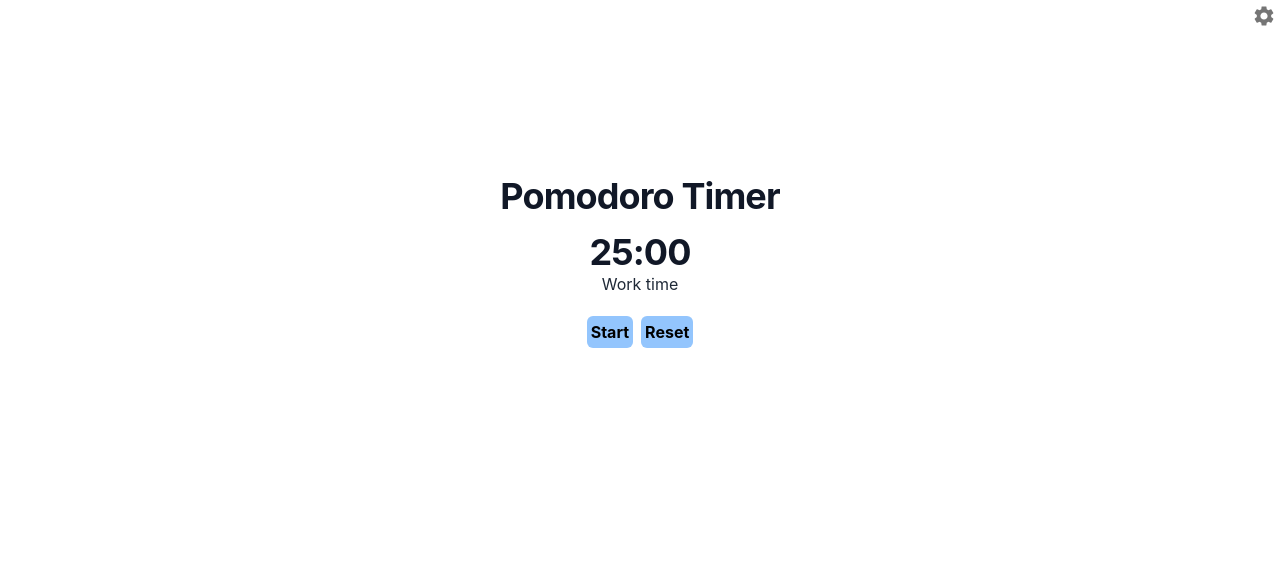
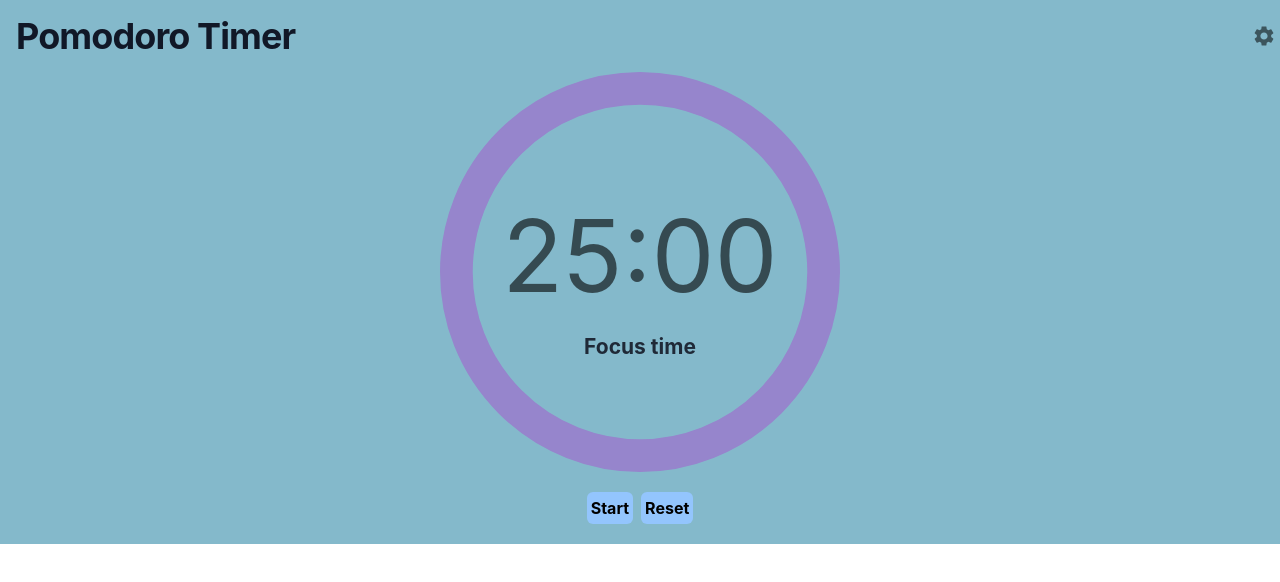
Before and after one commit to meo0/pomodoro-timer-web, a React (Create React App) app: page / in a window 1280 px wide. Shown: the top 582 px of the page. Built offline with nearby package versions, Linux system fonts and the light colour scheme; no server answers.

Commit message:
install #1

```diff
--- a/src/components/PomodoroNormal.jsx
+++ b/src/components/PomodoroNormal.jsx
@@ -1,5 +1,6 @@
 /** @jsxImportSource @emotion/react */
 import PropTypes from 'prop-types';
+import CircularProgress from '@mui/material/CircularProgress';
 import Switch from '@mui/material/Switch';
 import {css} from '@emotion/react';
 import {useState, useRef, useEffect, forwardRef} from 'react';
@@ -25,7 +26,7 @@ import {
   Unstable_NumberInput as BaseNumberInput,
   numberInputClasses,
 } from '@mui/base/Unstable_NumberInput';
-import { styled } from '@mui/system';
+import { bgcolor, display, styled } from '@mui/system';
 
 export const PomodoroNormal = () => {
     const [timef, setTimef] = useState(0);//seconds*1000
@@ -119,6 +120,9 @@ export const PomodoroNormal = () => {
     const handleClose = () => {
         setOpen(false);
     }
+    const progress = (time, span) => {
+        return 100 - ((time / (span*60)) * 100);
+    }
     const settingStyle = css`
             padding: 3px;
             margin:1px 1px 1px auto;
@@ -127,23 +131,33 @@ export const PomodoroNormal = () => {
             }
             `;
     return (
-        <div>
+        <Box sx={{bgcolor: '#84b9cb'}}>{/*heightは後々実装していく*/}
         <div css={css`display:flex; overflow: hidden;`}>
+            <h2 className='text-3xl font-bold tracking-tight text-gray-900 sm:text-4xl p-4'>Pomodoro Timer</h2>
             <IconButton css={settingStyle} size='large' aria-label='setting' onClick={handleClickOpen}><SettingsIcon/></IconButton>
         </div>
-        <div className="isolate bg-white px-6 py-24 sm:py-32 lg:px-8">
-            <div className='mx-auto max-w-2xl text-center'>
-            <h2 className='text-3xl font-bold tracking-tight text-gray-900 sm:text-4xl p-4'>Pomodoro Timer</h2>
-            <p className='text-3xl font-bold tracking-tight text-gray-900 sm:text-4xl'>{isWorking ? displayTime(countDownTime(time, workTime)) : (sycleCount>=lognBreakTime-1 ? displayTime(countDownTime(time,lognBreakTime)) : displayTime(countDownTime(time, breakTime)))}</p>
-            <p className='text-gray-800 box'>{isWorking ? "Work time" : "Break Time"}</p>
-            </div>
+        <div >
+            <Box sx={{display:'flex', justifyContent:'center'}}>
+            <Box sx={{position:'relative', display:'inline-flex',}}>
+              <Box sx={{}}>
+                <CircularProgress variant='determinate' value={isWorking ? progress(time, workTime) : (sycleCount>=lognBreakTime-1 ? progress(time, lognBreakTime) : progress(time, breakTime))} size={400} sx={{display:'flex', color:'#9685cc'}}/>
+              </Box>
+              <Box sx={{top:0, left:0, bottom:0, right:0, position:'absolute', display:'flex', alignContent:'center', justifyContent:'center', flexDirection:'column'}}>
+                <Box sx={{display:'flex', justifyContent:'center'}}>
+                  <Box>
+                <Box sx={{fontSize:100, color:'text.secondary'}}>{isWorking ? displayTime(countDownTime(time, workTime)) : (sycleCount>=lognBreakTime-1 ? displayTime(countDownTime(time,lognBreakTime)) : displayTime(countDownTime(time, breakTime)))}</Box>
+                <Box sx={{display:'flex', justifyContent:'center', fontWeight:'bold', fontSize:21}} className='text-gray-800 box'>{isWorking ? "Focus time" : (sycleCount=>lognBreakInterval-1?"long Break Time":"Break Time")}</Box></Box>
+                </Box>
+              </Box>
+            </Box>
+            </Box>
             <div className='text-center p-4'>
             <button onClick={handleToggleStartPause} className={OperateButton}>{isActive ? 'Pause' : 'Start'}</button>
             <button onClick={handleReset} className={OperateButton}>Reset</button>
             </div>
-                      </div>
+            </div>
             <SettingDialog onClose={handleClose} autoNext={autoNext} toggleAutoNext={handleToggleAutoNext} open={open} workTime={workTime} setWorkTime={setWorkTime} breakTime={breakTime} setBreakTime={setBreakTime} lognBreakTime={lognBreakTime} setLognBreakTime={setLognBreakTime} lognBreakInterval={lognBreakInterval} setLognBreakInterval={setLognBreakInterval}/>
-        </div>
+        </Box>
     );
 }
 
@@ -178,7 +192,7 @@ function SettingDialog(props) {
             <hr />
             <Box sx={{mx: 2}}>
                 <p>Work Time</p>
-                <NumberInput placeholder="Work Time" value={workTime} onChange={(event, val) => setWorkTime(val)} />
+                <NumberInput placeholder="Forcus Time" value={workTime} onChange={(event, val) => setWorkTime(val)} />
             </Box>
             <Box sx={{my:1}}>
             <Box sx={{mx:2}}>
```
